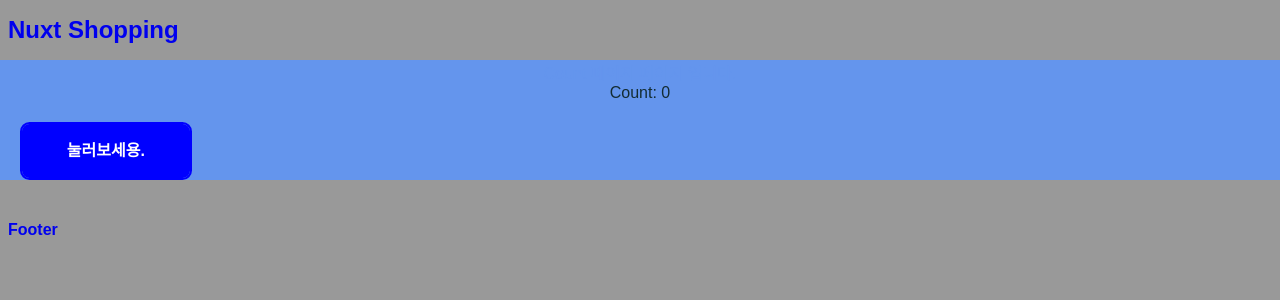
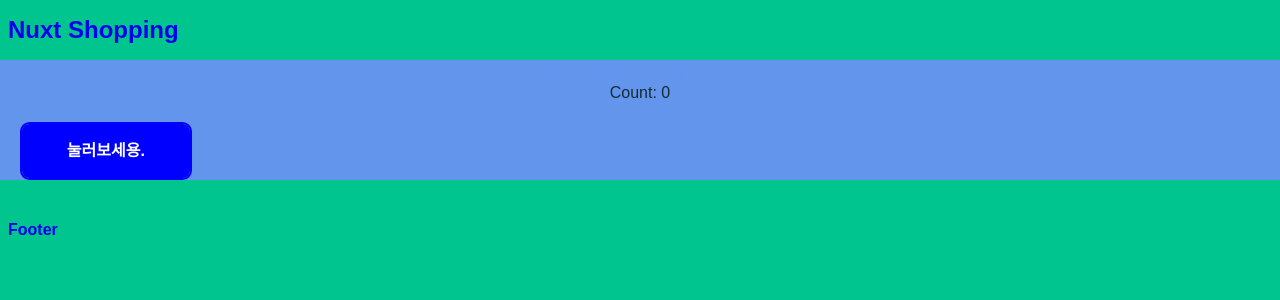
Before and after one commit to hojae-lee/nuxt-start, a Nuxt app: page /count in a window 1280 px wide. Shown: the top 300 px of the page. Built offline with nearby package versions, Linux system fonts and the light colour scheme.

Commit message:
css: update css

```diff
--- a/assets/css/reset.css
+++ b/assets/css/reset.css
@@ -20,7 +20,6 @@
 body {
   display: flex;
   flex-direction: column;
-
   text-align: center;
   background-color: #00c58e;
   margin: 0;
--- a/components/AppMain.vue
+++ b/components/AppMain.vue
@@ -10,22 +10,4 @@
 </script>
 
 <style>
-html,
-body {
-  height: 100%;
-}
-
-body {
-  display: flex;
-  flex-direction: column;
-
-  text-align: center;
-  background-color: #999;
-  margin: 0;
-}
-
-main {
-  flex: 1;
-  background-color: cornflowerblue;
-}
 </style>
```
